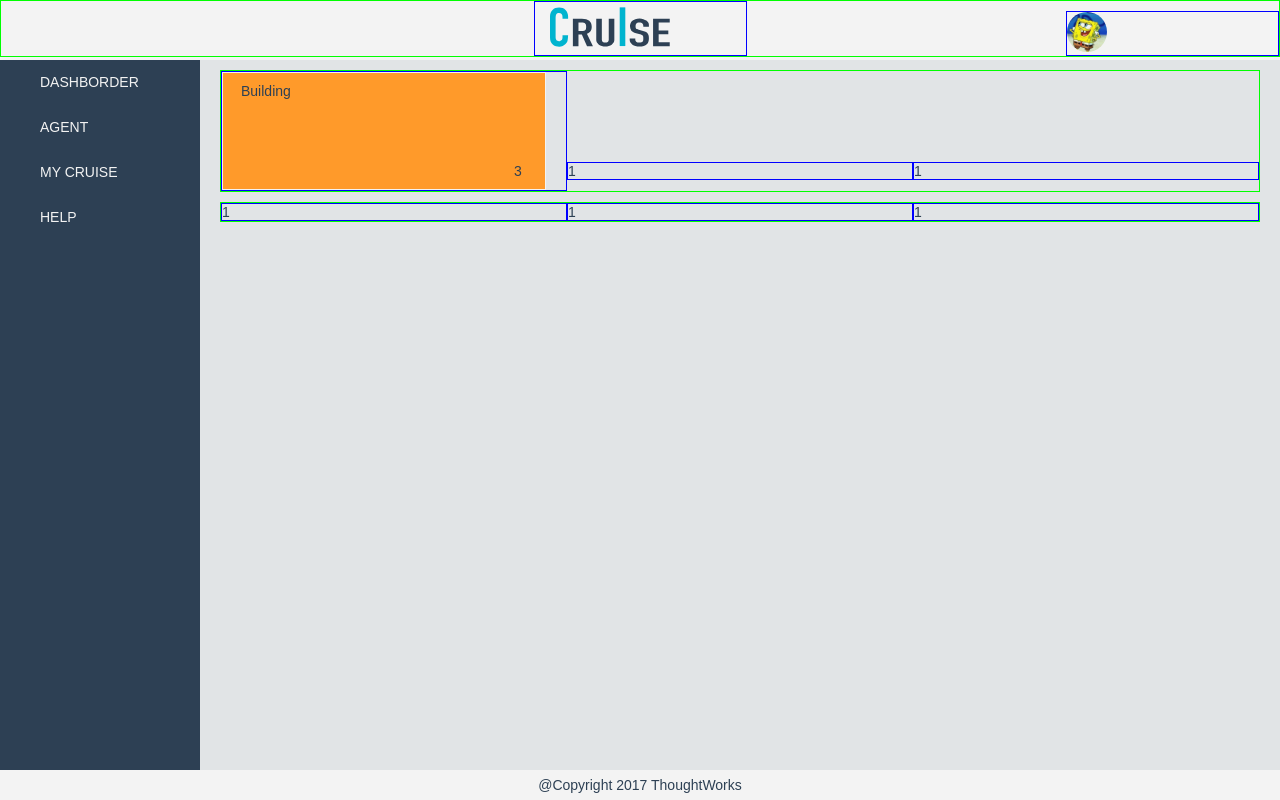
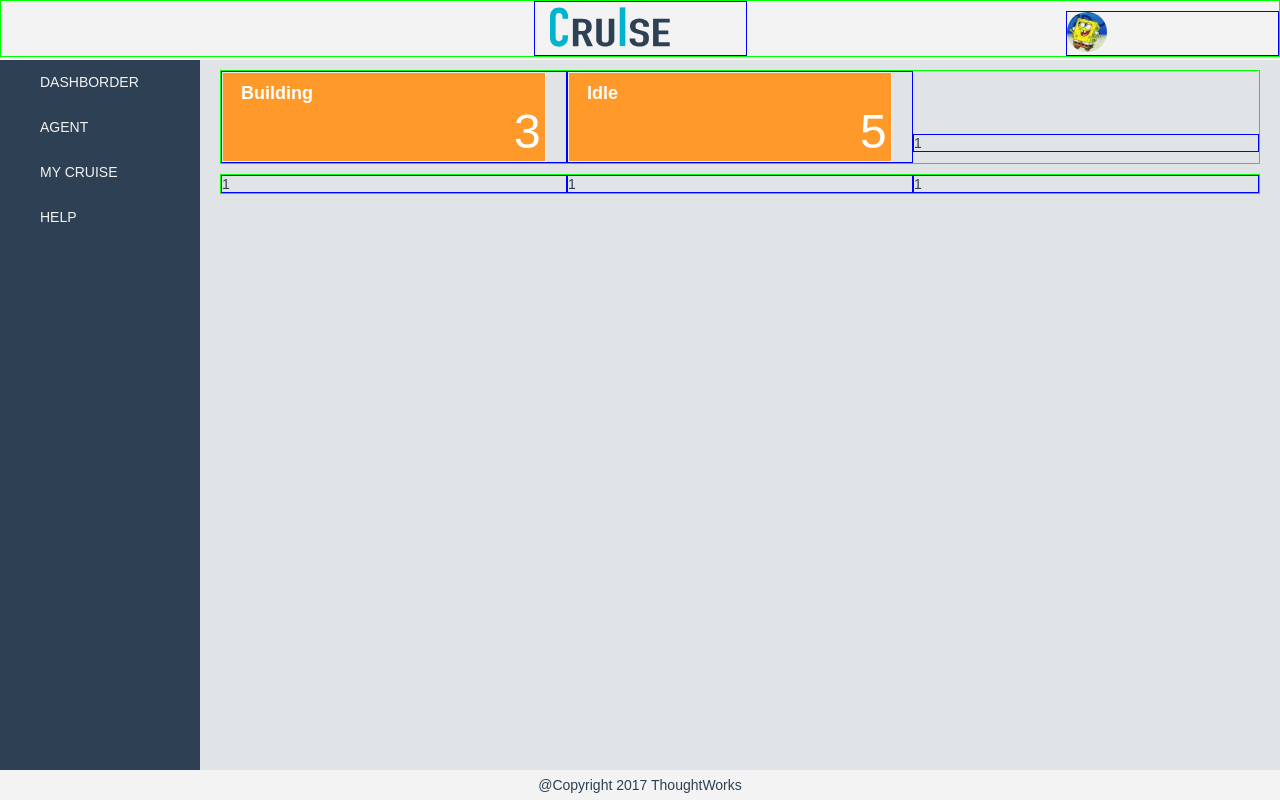
Before and after one commit to BlueStoneQ/BBQ, a React (Create React App) app in the folder thoughtworks-homework/cruise/: page / in a window 1280 px wide. Built offline with nearby package versions, Linux system fonts and the light colour scheme.

Commit message:
cruise-业务型组件-DisCard

```diff
--- a/thoughtworks-homework/cruise/src/components/common/card/index.css
+++ b/thoughtworks-homework/cruise/src/components/common/card/index.css
@@ -1,6 +1,8 @@
 /* component Card */
 /* Card wrap */
 .card-wrap {
+  box-sizing: border-box;
+  -moz-box-sizing: border-box;
   display: inline-block;
   width: 100%;
   height: 100%;
--- a/thoughtworks-homework/cruise/src/components/common/card/index.jsx
+++ b/thoughtworks-homework/cruise/src/components/common/card/index.jsx
@@ -14,14 +14,16 @@
   render() {
     const {
       backColor,
-      padding
+      padding,
+      style
     } = this.props;
     return (
       <div
         className='card-wrap'
         style={{
           background: backColor,
-          padding: padding
+          padding: padding,
+          ...style
         }}
       >
         { this.props.children }
--- a/thoughtworks-homework/cruise/src/components/common/grid/index.jsx
+++ b/thoughtworks-homework/cruise/src/components/common/grid/index.jsx
@@ -4,6 +4,7 @@
  * 2- 响应式：xl>=1200px lg>=1024px md>=768 md<=768
  */
 import React, { Component } from 'react';
+import classNames from 'classnames';
 import './index.css';
 
 /**
@@ -11,9 +12,12 @@
  */
 class Row extends Component {
   render() {
-    const { style } = this.props;
+    const { style, className } = this.props;
     return (
-      <div className='row-wrap' style={{...style}}>
+      <div
+        className={classNames('row-wrap', className)}
+        style={{...style}}
+      >
         { this.props.children }
       </div>
     );
@@ -25,11 +29,11 @@
  */
 class Col extends Component {
   render() {
-    const { span, offset, style } = this.props
+    const { span, offset, style, className } = this.props
     console.log('this.props: ', this.props);
     return (
       <div
-        className='col-wrap'
+        className={classNames('col-wrap', className)}
         style={{
           ...style,
           width: (span * 100 / 24) + '%', // 百分比 - 栅格系统 24等分
--- a/thoughtworks-homework/cruise/src/components/dis-card/index.css
+++ b/thoughtworks-homework/cruise/src/components/dis-card/index.css
@@ -2,12 +2,16 @@
 /* Card wrap */
 .card-wrap {
   display: inline-block;
-  width: 100%;
-  height: 100%;
-  border: 1px solid #F3F3F3;
+  /* width: 100%;
+  height: 100%; */
+  color: #fff;
 }
 
 .title-wrap {
   font-size: 18px;
   font-weight: bold;
 }
+
+.data-wrap {
+  font-size: 48px;
+}
--- a/thoughtworks-homework/cruise/src/components/dis-card/index.jsx
+++ b/thoughtworks-homework/cruise/src/components/dis-card/index.jsx
@@ -24,18 +24,18 @@
       <Card
         backColor={backColor}
         padding={padding || '10px 5px'}
+        style={{
+          height: '90px',
+          width: 'calc(100% - 20px)'
+        }}
       >
-        <Row
-          style={{
-            height: '80px'
-          }}
-        >
+        <Row>
           <Col className='title-wrap' span={8} offset={1}>
             { title }
           </Col>
         </Row>
         <Row>
-          <Col span={2} offset={22}>
+          <Col className='data-wrap' span={2} offset={22}>
             { data }
           </Col>
         </Row>
--- a/thoughtworks-homework/cruise/src/views/cruise/index.jsx
+++ b/thoughtworks-homework/cruise/src/views/cruise/index.jsx
@@ -70,7 +70,7 @@
             padding='10px 20px'
           >
             <Row style={{...rowStyle}}>
-              <Col span={8} style={{...colStyle, paddingRight: '20px'}}>
+              <Col span={8} style={{...colStyle}}>
                 <DisCard
                   backColor='#FF9A2A'
                   title='Building'
@@ -78,7 +78,11 @@
                 />
               </Col>
               <Col span={8} style={{...colStyle}}>
-                1
+                <DisCard
+                  backColor='#FF9A2A'
+                  title='Idle'
+                  data='5'
+                />
               </Col>
               <Col span={8} style={{...colStyle}}>
                 1
```
